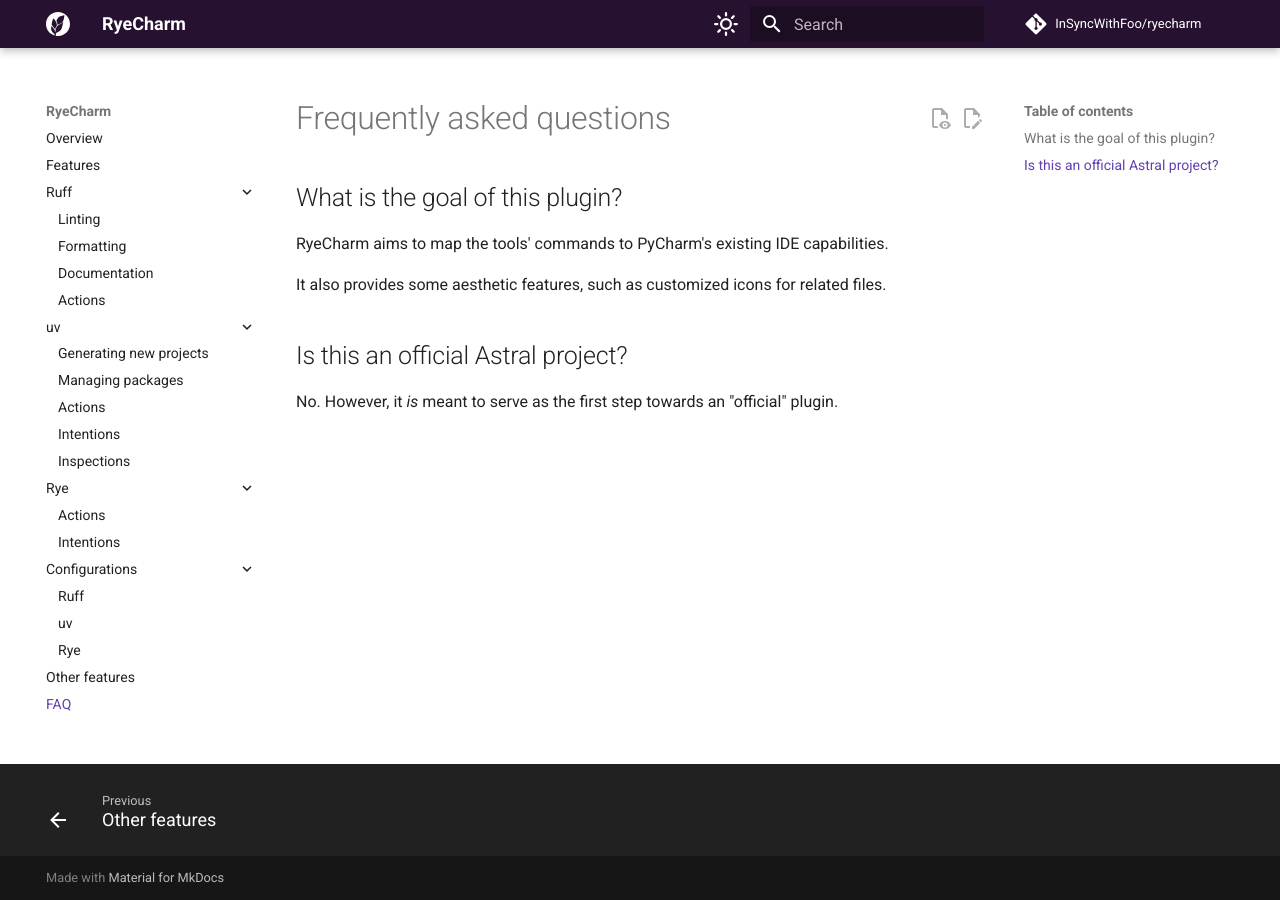
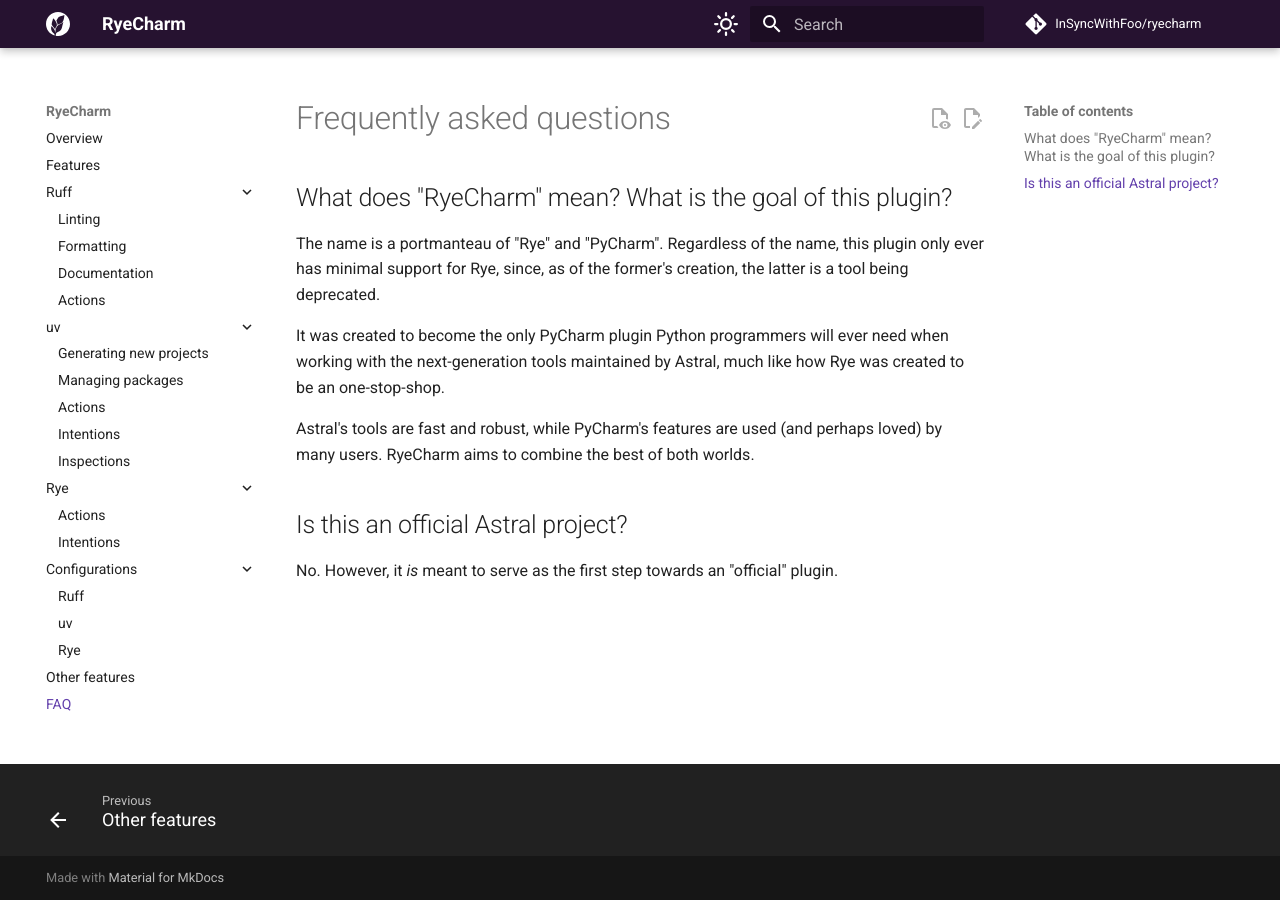
Before and after one commit to InSyncWithFoo/ryecharm, an MkDocs documentation site: the page built from docs/faq.md, in a window 1280 px wide. Built offline with MkDocs 1.6.1 and Material for MkDocs 9.7.7, drawn with Linux system fonts in a browser that asks for light colours; comment, search, counter and statistics services are not loaded.

Commit message:
Minor documentation corrections

```diff
--- a/docs/faq.md
+++ b/docs/faq.md
@@ -1,13 +1,21 @@
 # Frequently asked questions
 
 
-## What is the goal of this plugin?
+## What does "RyeCharm" mean? What is the goal of this plugin?
 
-RyeCharm aims to map the tools' commands
-to PyCharm's existing IDE capabilities.
+The name is a portmanteau of "Rye" and "PyCharm".
+Regardless of the name, this plugin only ever has
+minimal support for Rye, since, as of the former's
+creation, the latter is a tool being deprecated.
 
-It also provides some aesthetic features,
-such as customized icons for related files.
+It was created to become the only PyCharm plugin
+Python programmers will ever need when working with
+the next-generation tools maintained by Astral,
+much like how Rye was created to be an one-stop-shop.
+
+Astral's tools are fast and robust,
+while PyCharm's features are used (and perhaps loved) by many users.
+RyeCharm aims to combine the best of both worlds.
 
 
 ## Is this an official Astral project?
```
Also changed, not shown: docs/configurations/ruff.md (+1 -2 lines), 1 other file.
